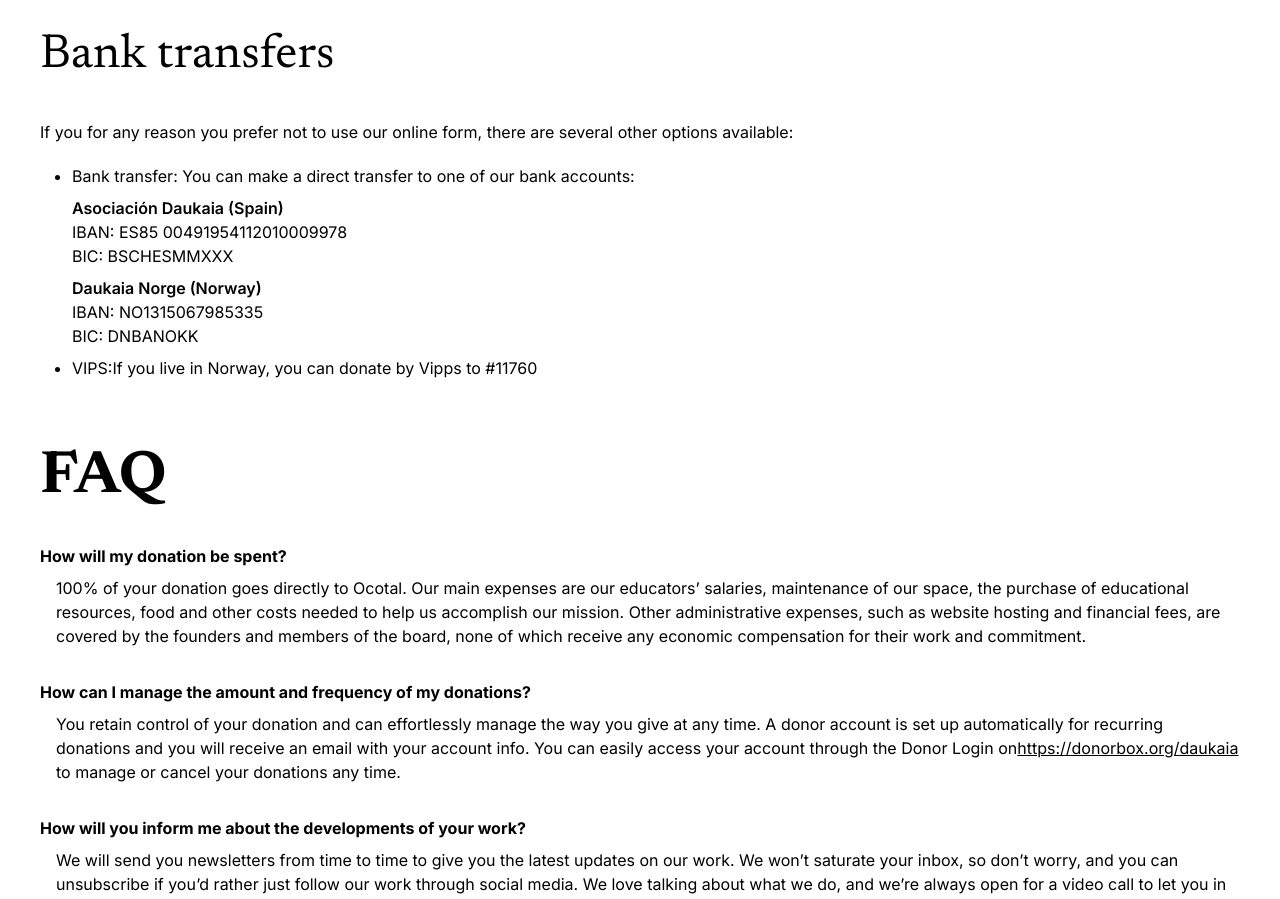
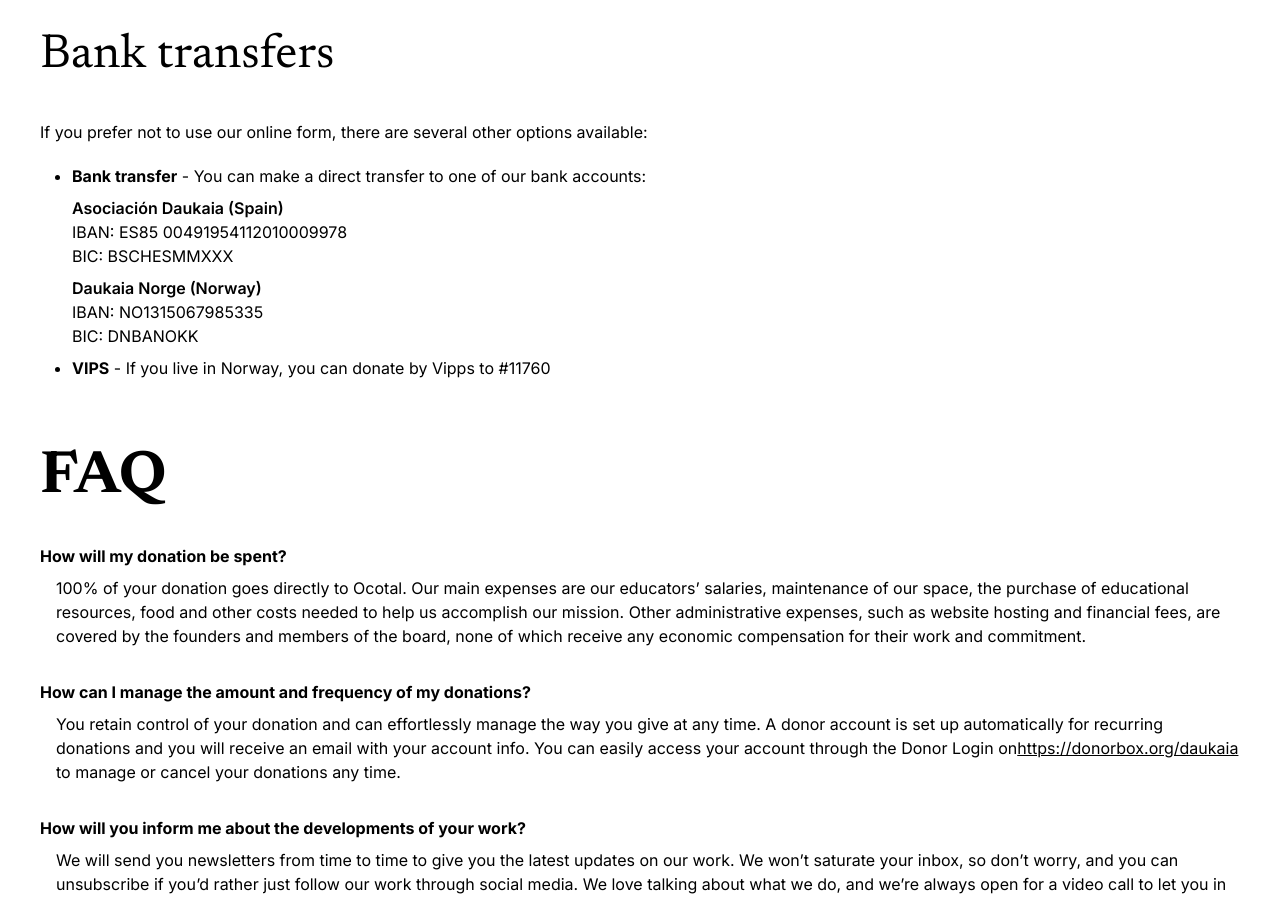
Before and after one commit to samheyman/daukaia-v3, a Next.js app: page /donate in a window 1280 px wide. Shown: the part 2120-3019 px from the top of the page. Built offline with nearby package versions, Linux system fonts and the light colour scheme.

Commit message:
Fix typo on donate page

```diff
--- a/src/app/donate/page.tsx
+++ b/src/app/donate/page.tsx
@@ -72,13 +72,13 @@
           Bank transfers
         </h2>
         <p className="text-lg md:text-base my-4">
-          If you for any reason you prefer not to use our online form, there are
-          several other options available:
+          If you prefer not to use our online form, there are several other
+          options available:
         </p>
-        <ul className="list-disc ml-4 pl-4">
+        <ul className="text-lg md:text-base list-disc ml-4 pl-4">
           <li className="py-1">
-            <span className="bold">Bank transfer</span>: You can make a direct
-            transfer to one of our bank accounts:
+            <span className="font-bold">Bank transfer</span> - You can make a
+            direct transfer to one of our bank accounts:
             <ul className="">
               <li className="py-2">
                 <span className="font-semibold">
@@ -99,8 +99,8 @@
             </ul>
           </li>
           <li className="py-1">
-            <span className="bold">VIPS</span>:If you live in Norway, you can
-            donate by Vipps to #11760
+            <span className="font-bold">VIPS</span> - If you live in Norway, you
+            can donate by Vipps to #11760
           </li>
         </ul>
       </section>
```
